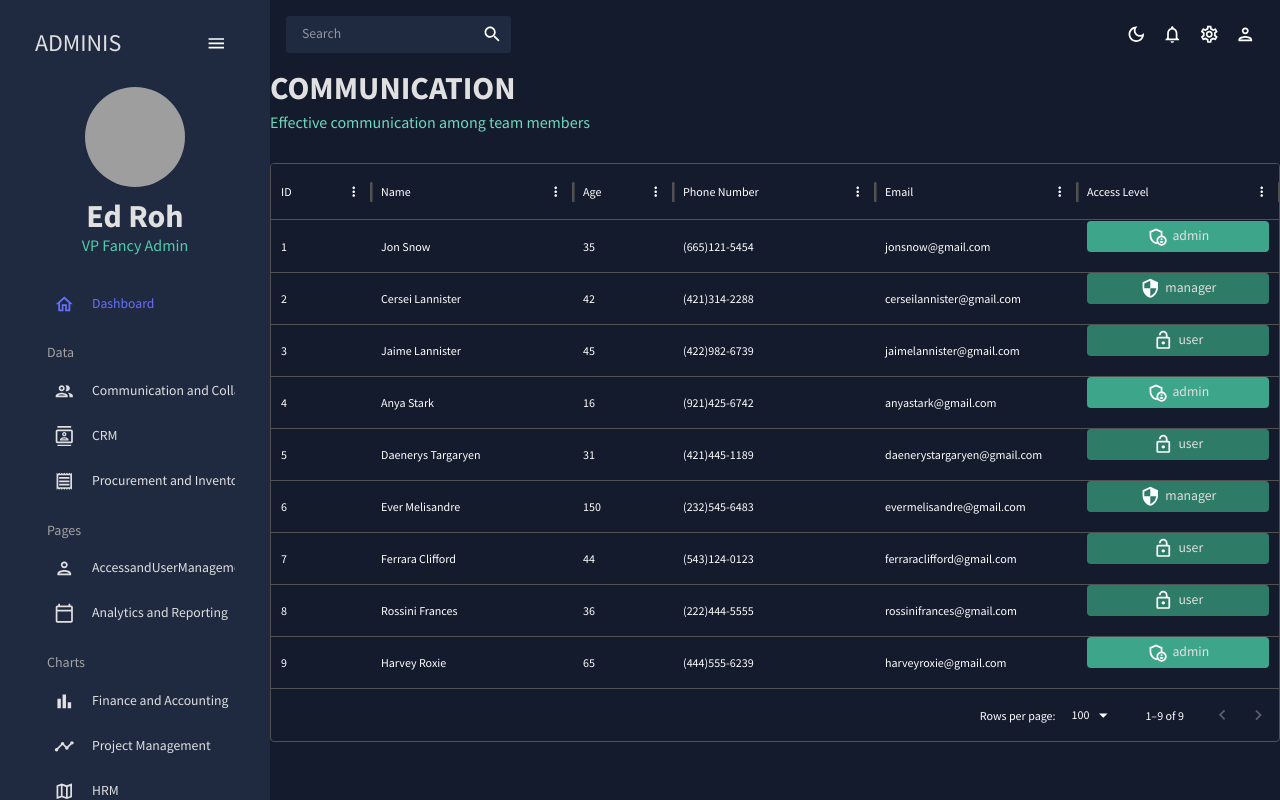
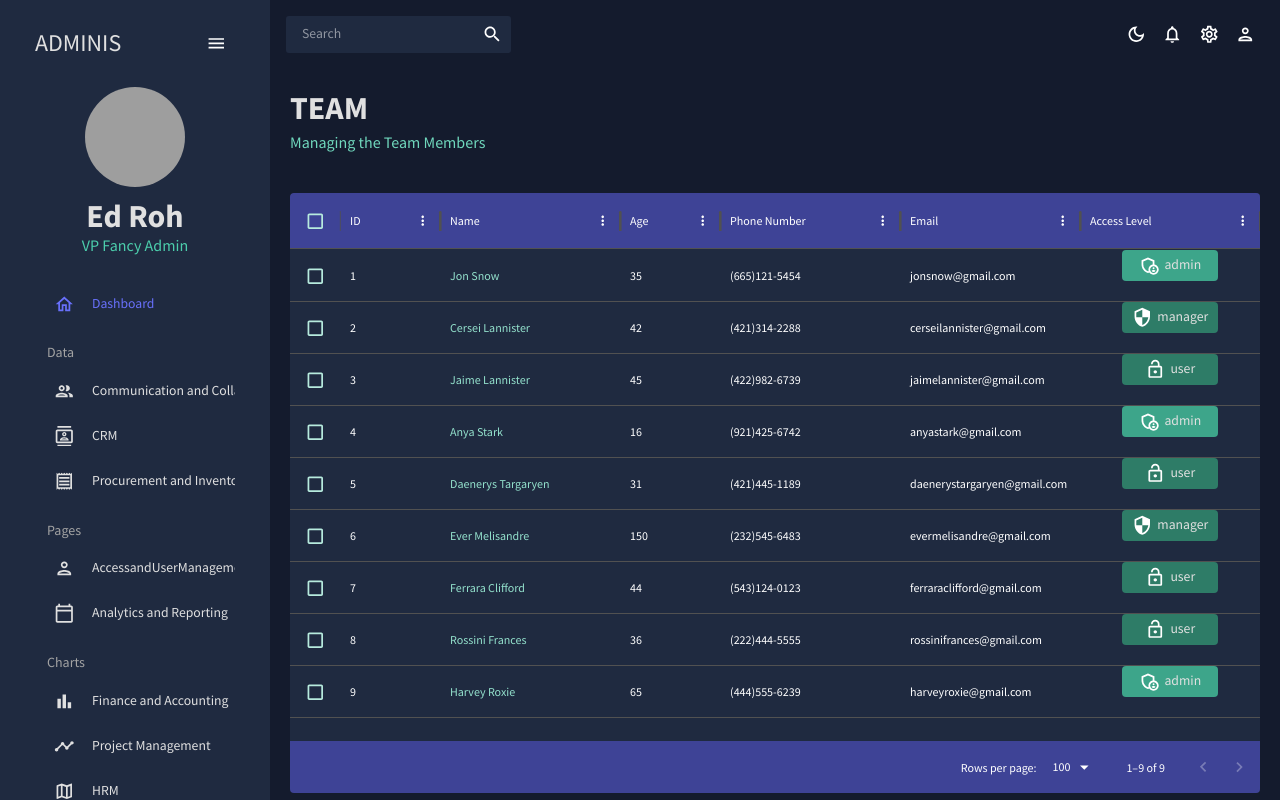
Before and after one commit to offorjohn/erp-2, a React (Create React App) app: page /communication in a window 1280 px wide. Built offline with nearby package versions, Linux system fonts and the light colour scheme; grey boxes are pictures that could not be loaded.

Commit message:
6  commit

```diff
--- a/src/components/Header.jsx
+++ b/src/components/Header.jsx
@@ -1,8 +1,7 @@
 import { Typography, Box, useTheme } from "@mui/material";
-import { tokens} from "../theme";
+import { tokens } from "../theme";
 
-
-const Header = ({ title, subtitle}) => {
+const Header = ({ title, subtitle }) => {
   const theme = useTheme();
   const colors = tokens(theme.palette.mode);
   return (
@@ -11,16 +10,15 @@ const Header = ({ title, subtitle}) => {
         variant="h2"
         color={colors.grey[100]}
         fontWeight="bold"
-             sx={{ mb: "5px"}}
+        sx={{ m: "0 0 5px 0" }}
       >
         {title}
-
       </Typography>
       <Typography variant="h5" color={colors.greenAccent[400]}>
         {subtitle}
       </Typography>
     </Box>
-    )
-}
+  );
+};
 
 export default Header;
--- a/src/scenes/communication/index.jsx
+++ b/src/scenes/communication/index.jsx
@@ -10,7 +10,6 @@ import Header from "../../components/Header";
 const Communication = () => {
     const theme = useTheme();
     const colors = tokens(theme.palette.mode);
-
     const columns = [
       { field: "id", headerName: "ID" },
       {
@@ -18,16 +17,13 @@ const Communication = () => {
         headerName: "Name",
         flex: 1,
         cellClassName: "name-column--cell",
-
       },
       {
         field: "age",
         headerName: "Age",
         type: "number",
         headerAlign: "left",
-            align: 'left',
-
-
+        align: "left",
       },
       {
         field: "phone",
@@ -40,13 +36,13 @@ const Communication = () => {
         flex: 1,
       },
       {
-            field: "access",
+        field: "accessLevel",
         headerName: "Access Level",
         flex: 1,
-            renderCell: ({row: { access}}) => {
+        renderCell: ({ row: { access } }) => {
           return (
             <Box
-                       width="60"
+              width="60%"
               m="0 auto"
               p="5px"
               display="flex"
@@ -54,8 +50,9 @@ const Communication = () => {
               backgroundColor={
                 access === "admin"
                   ? colors.greenAccent[600]
+                  : access === "manager"
+                  ? colors.greenAccent[700]
                   : colors.greenAccent[700]
-
               }
               borderRadius="4px"
             >
@@ -65,30 +62,48 @@ const Communication = () => {
               <Typography color={colors.grey[100]} sx={{ ml: "5px" }}>
                 {access}
               </Typography>
-
-
             </Box>
-                )
-
-            }
+          );
+        },
       },
     ];
 
-
-
-
     return (
-        <Box>
-            <Header title="COMMUNICATION" subtitle="Effective communication among team members" />
-            <Box>
-                <DataGrid
-                    rows={mockDataTeam}
-                    columns={columns}
-                />
+      <Box m="20px">
+        <Header title="TEAM" subtitle="Managing the Team Members" />
+        <Box
+          m="40px 0 0 0"
+          height="75vh"
+          sx={{
+            "& .MuiDataGrid-root": {
+              border: "none",
+            },
+            "& .MuiDataGrid-cell": {
+              borderBottom: "none",
+            },
+            "& .name-column--cell": {
+              color: colors.greenAccent[300],
+            },
+            "& .MuiDataGrid-columnHeader": {
+              backgroundColor: colors.blueAccent[700],
+              borderBottom: "none",
+            },
+            "& .MuiDataGrid-virtualScroller": {
+              backgroundColor: colors.primary[400],
+            },
+            "& .MuiDataGrid-footerContainer": {
+              borderTop: "none",
+              backgroundColor: colors.blueAccent[700],
+            },
+            "& .MuiCheckbox-root": {
+              color: `${colors.greenAccent[200]} !important`,
+            },
+          }}
+        >
+          <DataGrid checkboxSelection rows={mockDataTeam} columns={columns} />
         </Box>
       </Box>
-    )
-
-}
+    );
+  };
 
 export default Communication;
```
Also changed, not shown: src/scenes/global/Topbar.jsx (+4 -10 lines). Lines whose indentation alone changed are shown as unchanged.
